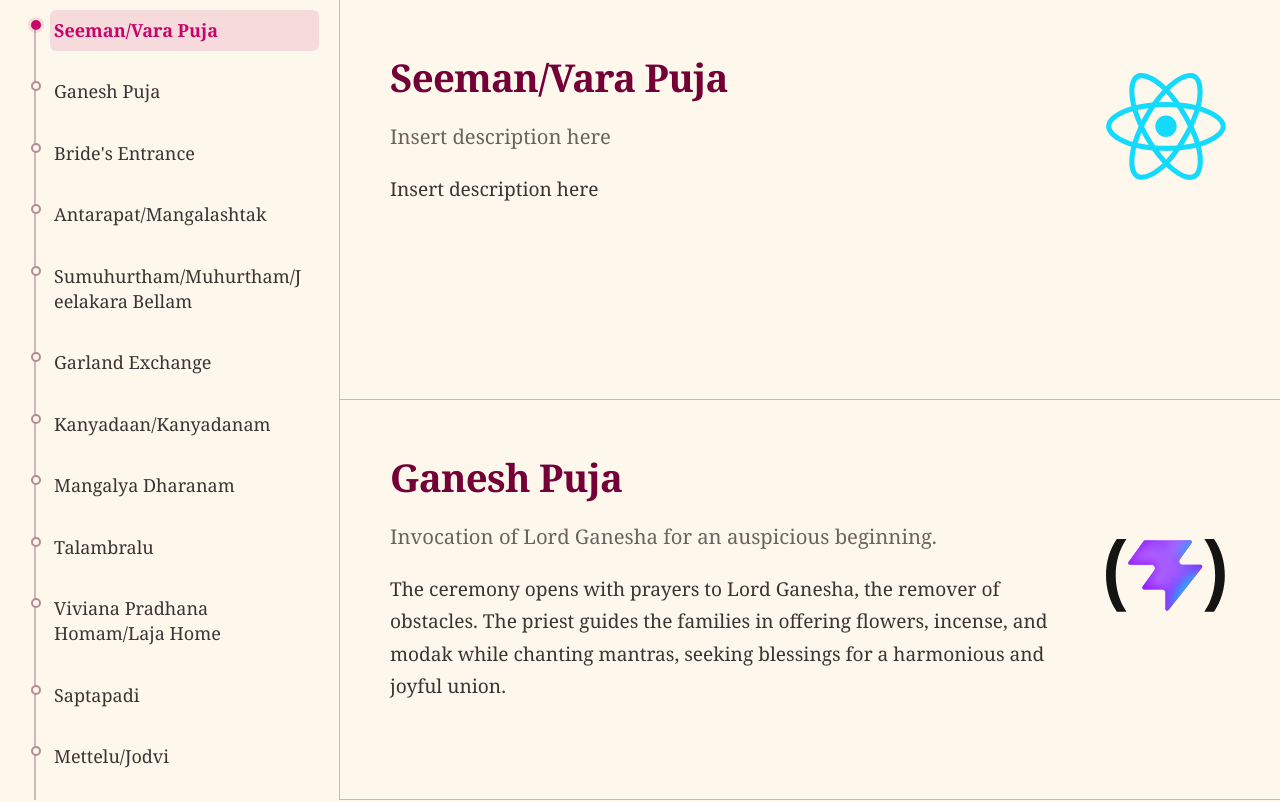
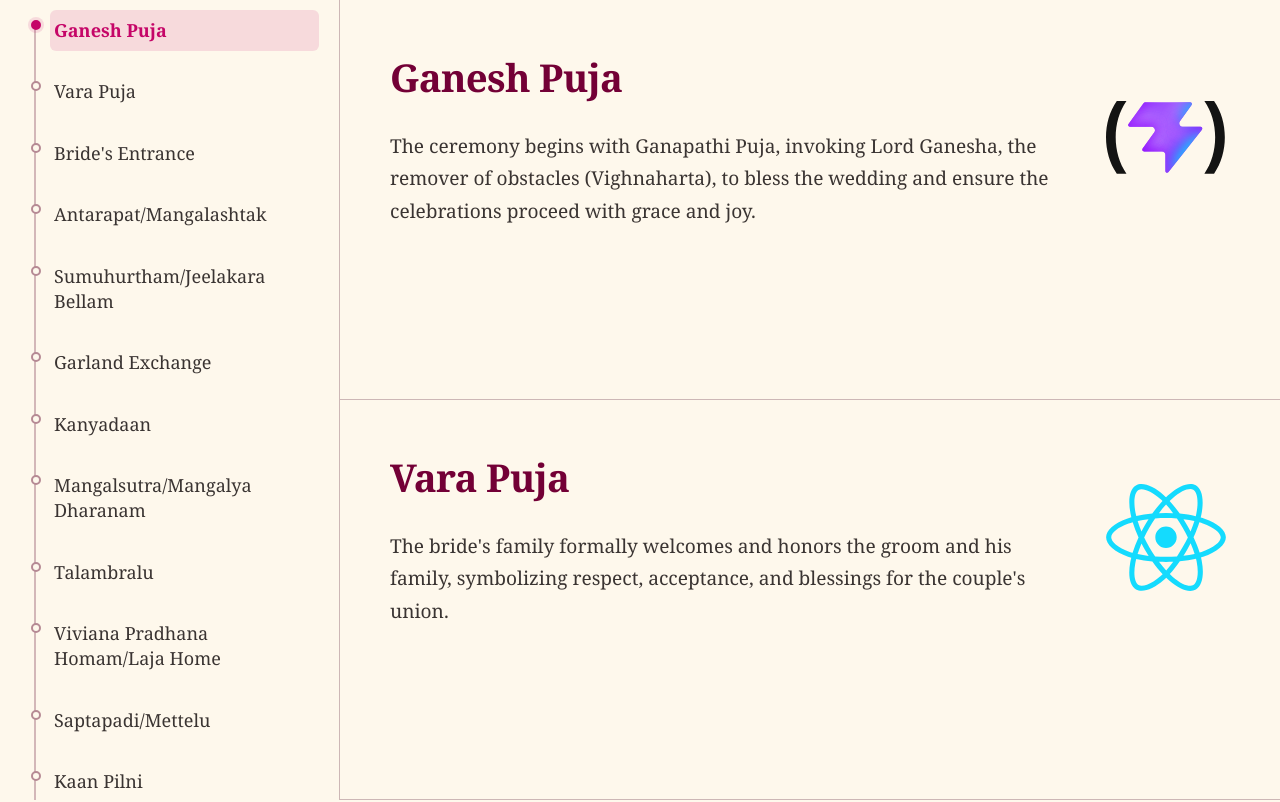
Before and after one commit to AmoghArdhapurkar/wedding-program, a React (Vite) app: page / in a window 1280 px wide. Shown: the top 802 px of the page. Built offline with nearby package versions, Linux system fonts and the light colour scheme.

Commit message:
Added descriptions

```diff
--- a/src/App.css
+++ b/src/App.css
@@ -195,14 +195,7 @@
   font-weight: 600;
   letter-spacing: -0.02em;
   color: var(--text-heading);
-  margin: 0 0 13px;
-}
-
-.event-section__lead {
-  font-size: 1.125rem;
-  line-height: 1.55;
-  color: var(--text-muted);
-  margin: 0 0 21px;
+  margin: 0 0 22px;
 }
 
 .event-section__body {
@@ -447,10 +440,6 @@
     font-size: clamp(1.5rem, 6vw, 1.85rem);
   }
 
-  .event-section__lead {
-    font-size: 1.05rem;
-  }
-
   .event-section__body {
     font-size: 1rem;
   }
--- a/src/components/EventSection.jsx
+++ b/src/components/EventSection.jsx
@@ -19,7 +19,6 @@ export function EventSection({ event }) {
           <h2 id={`${event.id}-heading`} className="event-section__title">
             {event.title}
           </h2>
-          <p className="event-section__lead">{event.shortDescription}</p>
           <div className="event-section__body">
             <p>{event.fullDescription}</p>
           </div>
--- a/src/data/events.js
+++ b/src/data/events.js
@@ -4,182 +4,165 @@
  * Each event object:
  * - `id` — kebab-case, used as DOM id for scroll targets and observer (must be unique)
  * - `icon` — filename under `src/assets/` (resolved by `resolveEventIcon.js`)
- * - `title`, `shortDescription`, `fullDescription` — display strings
+ * - `title`, `fullDescription` — display strings
  * - `subEvents` (optional) — `{ title, description }[]` for nested steps (e.g. Saptapadi)
  */
 export const events = [
   {
-    id: 'vara-puja',
-    icon: 'react.svg',
-    title: 'Seeman/Vara Puja',
-    shortDescription: 'Insert description here',
-    fullDescription:
-      'Insert description here',
-  },
-  {
     id: 'ganesh-puja',
     icon: 'vite.svg',
     title: 'Ganesh Puja',
-    shortDescription: 'Invocation of Lord Ganesha for an auspicious beginning.',
     fullDescription:
-      'The ceremony opens with prayers to Lord Ganesha, the remover of obstacles. The priest guides the families in offering flowers, incense, and modak while chanting mantras, seeking blessings for a harmonious and joyful union.',
+      "The ceremony begins with Ganapathi Puja, invoking Lord Ganesha, the remover of obstacles (Vighnaharta), to bless the wedding and ensure the celebrations proceed with grace and joy."
+  },
+  {
+    id: 'vara-puja',
+    icon: 'react.svg',
+    title: 'Vara Puja',
+    fullDescription:
+      "The bride's family formally welcomes and honors the groom and his family, symbolizing respect, acceptance, and blessings for the couple's union.",
   },
   {
     id: 'bride-entrance',
     icon: 'react.svg',
     title: 'Bride\'s Entrance',
-    shortDescription: 'Insert description here',
     fullDescription:
-      'Insert description here',
+      "The bride makes her entrance into the wedding mandap (ceremonial canopy), accompanied by her bridesmaids, maternal uncle, and brothers.",
   },
   {
     id: 'antarapat',
     icon: 'vite.svg',
     title: 'Antarapat/Mangalashtak',
-    shortDescription: 'Insert description here',
     fullDescription:
-      'Insert description here',
+      "A white cloth called the Antarpat is held between the bride and groom, preventing them from seeing each other until the auspicious moment arrives. As the cloth is held, eight sacred verses known as Mangalashtak, a cherished Maharashtrian tradition, are chanted to bless the couple with love, prosperity, and harmony.",
   },
   {
     id: 'muhurta',
     icon: 'react.svg',
-    title: 'Sumuhurtham/Muhurtham/Jeelakara Bellam',
-    shortDescription: 'Insert description here',
+    title: 'Sumuhurtham/Jeelakara Bellam',
     fullDescription:
-      'Insert description here',
+      "Jeelakarra Bellam is a beloved Telugu tradition in which the couple places a paste of cumin and jaggery on each other's heads. This marks the most auspicious moment of the wedding and symbolizes an inseparable bond, embracing both the sweet and bitter moments that life may bring.",
   },
   {
     id: 'garland-exchange',
     icon: 'vite.svg',
     title: 'Garland Exchange',
-    shortDescription: 'Insert description here',
     fullDescription:
-      'Insert description here',
+      "The bride and groom exchange floral garlands, signifying mutual acceptance, respect, and the joyful beginning of their life together.",
   },
   {
     id: 'kanyadaan',
     icon: 'react.svg',
-    title: 'Kanyadaan/Kanyadanam',
-    shortDescription: 'Insert description here',
+    title: 'Kanyadaan',
     fullDescription:
-      'Insert description here',
+      "The bride's father offers his blessings to the union, entrusting his daughter's happiness and wellbeing to the groom. This deeply emotional ritual marks the bride's transition into a new family.",
   },
   {
     id: 'mangalya-dharanam',
     icon: 'vite.svg',
-    title: 'Mangalya Dharanam',
-    shortDescription: 'Insert description here',
+    title: 'Mangalsutra/Mangalya Dharanam',
     fullDescription:
-      'Insert description here',
+      "In one of the most sacred moments of a Hindu wedding, the groom ties the mangalsutra (a sacred necklace) around the bride's neck, signifying their lifelong union and unwavering commitment to one another.",
   },
   {
     id: 'talambralu',
     icon: 'react.svg',
     title: 'Talambralu',
-    shortDescription: 'Insert description here',
     fullDescription:
-      'Insert description here',
+      "In this joyous Telugu tradition, the bride and groom shower each other with rice mixed with turmeric, symbolizing happiness, prosperity, and blessings for their married life.",
   },
   {
     id: 'laja-home',
     icon: 'vite.svg',
     title: 'Viviana Pradhana Homam/Laja Home',
-    shortDescription: 'Insert description here',
     fullDescription:
-      'Insert description here',
+      "The couple performs a sacred fire ritual, invoking Agni, the god of fire, to witness and sanctify their marriage. Together, they offer puffed rice (lahya) into the flames, often assisted by the bride's brother, symbolizing the enduring bonds of family.",
   },
 
   {
     id: 'saptapadi',
     icon: 'react.svg',
-    title: 'Saptapadi',
-    shortDescription: 'The seven sacred steps around the holy fire.',
+    title: 'Saptapadi/Mettelu',
     fullDescription:
-      'The couple takes seven steps together around the agni kund, each step representing a vow for their life ahead—nourishment, strength, prosperity, happiness, progeny, longevity, and friendship. These vows form the heart of the Hindu marriage rite.',
+      "The couple takes seven steps together around the sacred fire, each step representing a sacred vow. Toe rings, called Mettelu or Jodvi, are placed on the bride's toes to signify her marital status.",
     subEvents: [
       {
-        title: 'First step — nourishment',
+        title: 'First Step — Nourishment',
         description:
-          'The first step is for nourishment: sharing food and sustaining each other in body and spirit.',
+          'To provide sustenance and care for each other.',
       },
       {
-        title: 'Second step — strength',
+        title: 'Second Step — Strength',
         description:
-          'The second step is for strength: supporting one another through life’s challenges.',
+          'To build physical, emotional, and spiritual strength together.',
       },
       {
-        title: 'Third step — prosperity',
+        title: 'Third Step — Prosperity',
         description:
-          'The third step is for prosperity: working together for a secure and abundant household.',
+          'To earn wealth and prosperity through honest means.',
       },
       {
-        title: 'Fourth step — happiness',
+        title: 'Fourth Step — Happiness',
         description:
-          'The fourth step is for happiness: cultivating joy, laughter, and peace in the home.',
+          'To seek knowledge, happiness, and harmony in all things.',
       },
       {
-        title: 'Fifth step — progeny',
+        title: 'Fifth Step — Progeny',
         description:
-          'The fifth step is for noble progeny: raising children with virtue and love.',
+          'To be blessed with strong and virtuous children.',
       },
       {
-        title: 'Sixth step — longevity',
+        title: 'Sixth Step — Longevity',
         description:
-          'The sixth step is for long life: wishing health and many years together.',
+          'To enjoy a long life together with patience and self-control.',
       },
       {
-        title: 'Seventh step — friendship',
+        title: 'Seventh Step — Friendship',
         description:
-          'The seventh step is for friendship and fidelity: remaining true companions for life.',
+          'To pledge lifelong loyalty and friendship, sealing their bond forever.',
       },
     ],
-  },
-  {
-    id: 'jodvi',
-    icon: 'vite.svg',
-    title: 'Mettelu/Jodvi',
-    shortDescription: 'Insert description here',
-    fullDescription:
-      'Insert description here',
   },
   {
     id: 'kaan-pilni',
     icon: 'react.svg',
     title: 'Kaan Pilni',
-    shortDescription: 'Insert description here',
     fullDescription:
-      'Insert description here',
+      "In this lighthearted Marathi tradition, the bride's brother playfully twists the groom's ear, a cheeky reminder to always support and take care of his sister.",
   },
   {
     id: 'arundhati-darshan',
     icon: 'vite.svg',
     title: 'Arundhati Darshan',
-    shortDescription: 'Insert description here',
     fullDescription:
-      'Insert description here',
+      "The groom points out the double stars Arundhati and Vashishtha in the sky to the bride. In Hindu tradition, these two stars represent the ideal couple, embodying loyalty, devotion, and mutual respect.",
   },
   {
-    id: 'zaal',
+    id: 'vungarala',
     icon: 'react.svg',
-    title: 'Zaal/Airani Daan',
-    shortDescription: 'Insert description here',
+    title: 'Vungarala Sambaram',
     fullDescription:
-      'Insert description here',
+      "A playful and spirited game from Telugu wedding tradition! This fun competition between the bride and groom symbolizes the teamwork and camaraderie needed to overcome life's obstacles together, a reminder that the journey matters just as much as the destination.",
+  },
+  {
+    id: 'zhaal',
+    icon: 'react.svg',
+    title: 'Zhaal',
+    fullDescription:
+      "As the bride prepares to join the groom's family, her own family stands behind her as a symbol of their unwavering support, entrusting the groom with the couple's happiness and future.",
   },
   {
     id: 'aasheervachanam',
     icon: 'vite.svg',
     title: 'Aasheervachanam',
-    shortDescription: 'Insert description here',
     fullDescription:
-      'Insert description here',
+      "The newlywed couple seeks blessings from the Vedic priests and elders, receiving their wisdom and good wishes for a blessed life ahead.",
   },
   {
     id: 'vidaai',
     icon: 'react.svg',
     title: 'Vidaai',
-    shortDescription: 'Insert description here',
     fullDescription:
-      'Insert description here',
+      "The final and most emotional moment of the wedding, the bride bids farewell to her parents and childhood home as she embarks on a beautiful new chapter with her husband.",
   },
 ]
```
